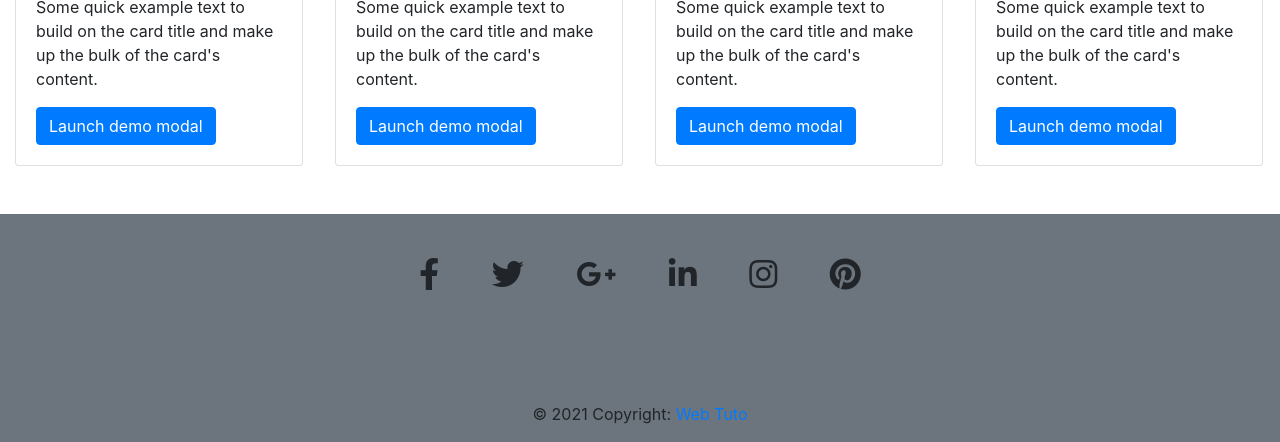
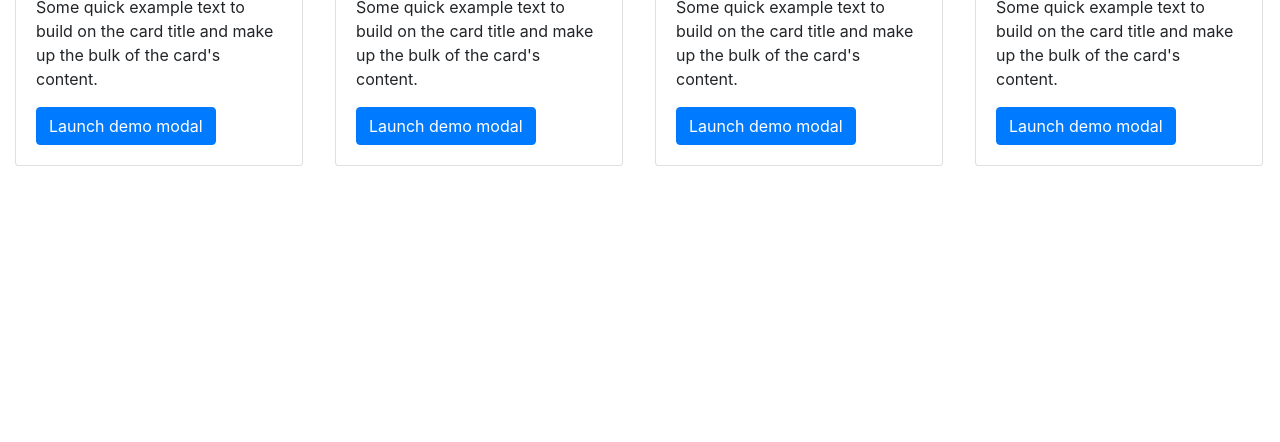
Before and after one commit to vishandkavinda/boostrap.vishan, a plain HTML site: page Web Folder/index.html in a window 1280 px wide. Shown: the part 778-1220 px from the top of the page. After the commit the page ends 992 px from the top, so only its background shows below. Drawn offline with Linux system fonts and the light colour scheme.

Commit message:
Fotter delete

```diff
--- a/Web Folder/index.html
+++ b/Web Folder/index.html
@@ -273,61 +273,6 @@
       <br><br>
 
 
-      <!-- Footer -->
-<footer class="page-footer font-small cyan bg-secondary">
-
-  <!-- Footer Elements -->
-  <div class="container">
-
-    <!-- Grid row-->
-    <div class="row">
-
-      <!-- Grid column -->
-      <div class="col-md-12 py-5 text-center">
-        <div class="mb-5 flex-center">
-
-          <!-- Facebook -->
-          <a class="fb-ic">
-            <i class="fab fa-facebook-f fa-lg white-text mr-md-5 mr-3 fa-2x"> </i>
-          </a>
-          <!-- Twitter -->
-          <a class="tw-ic">
-            <i class="fab fa-twitter fa-lg white-text mr-md-5 mr-3 fa-2x"> </i>
-          </a>
-          <!-- Google +-->
-          <a class="gplus-ic">
-            <i class="fab fa-google-plus-g fa-lg white-text mr-md-5 mr-3 fa-2x"> </i>
-          </a>
-          <!--Linkedin -->
-          <a class="li-ic">
-            <i class="fab fa-linkedin-in fa-lg white-text mr-md-5 mr-3 fa-2x"> </i>
-          </a>
-          <!--Instagram-->
-          <a class="ins-ic">
-            <i class="fab fa-instagram fa-lg white-text mr-md-5 mr-3 fa-2x"> </i>
-          </a>
-          <!--Pinterest-->
-          <a class="pin-ic">
-            <i class="fab fa-pinterest fa-lg white-text fa-2x"> </i>
-          </a>
-        </div>
-      </div>
-      <!-- Grid column -->
-
-    </div>
-    <!-- Grid row-->
-
-  </div>
-  <!-- Footer Elements -->
-
-  <!-- Copyright -->
-  <div class="footer-copyright text-center py-3">© 2021 Copyright:
-    <a href="#"> Web Tuto</a>
-  </div>
-  <!-- Copyright -->
-
-</footer>
-<!-- Footer -->
 
 
       <script src="../bootstrap-4.3.1-dist/jquery-3.6.0.min.js"></script>
```
